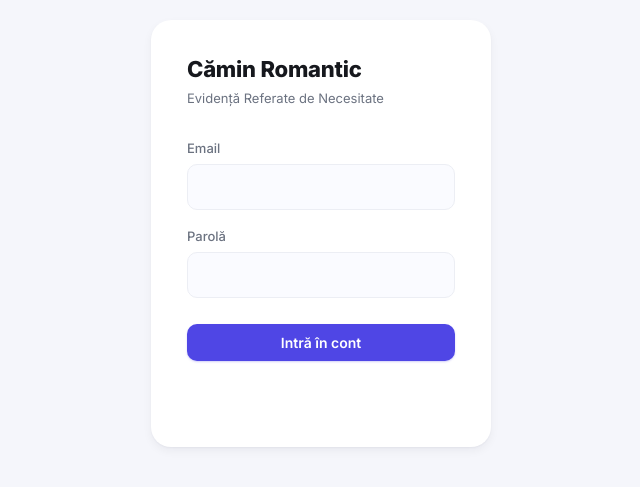
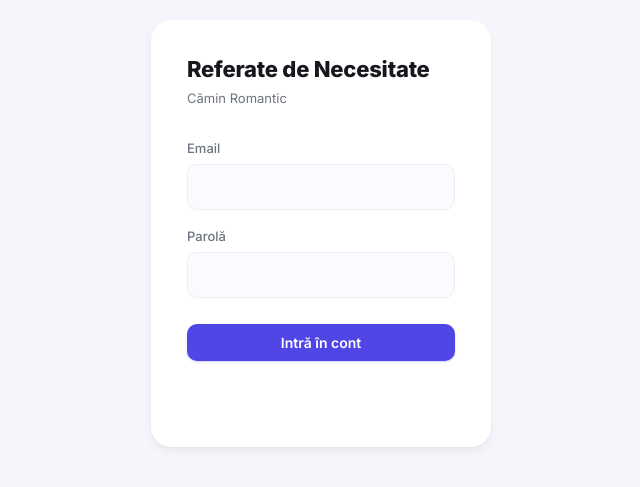
Before and after one commit to AndreiAndreescu/camin-cereri-web, a Next.js app: page /login in a window 1280 px wide. Shown: the part 167-654 px from the top of the page, without its empty margins (319-959 px from the left). Built offline with nearby package versions, Linux system fonts and the light colour scheme.

Commit message:
Add files via upload

```diff
--- a/app/login/page.js
+++ b/app/login/page.js
@@ -34,8 +34,8 @@ export default function LoginPage() {
   return (
     <div id="login-screen">
       <form className="login-box" onSubmit={onSubmit}>
-        <h1>Cămin Romantic</h1>
-        <p className="subtitle">Evidență Referate de Necesitate</p>
+        <h1>Referate de Necesitate</h1>
+        <p className="subtitle">Cămin Romantic</p>
 
         <label>Email</label>
         <input
```
